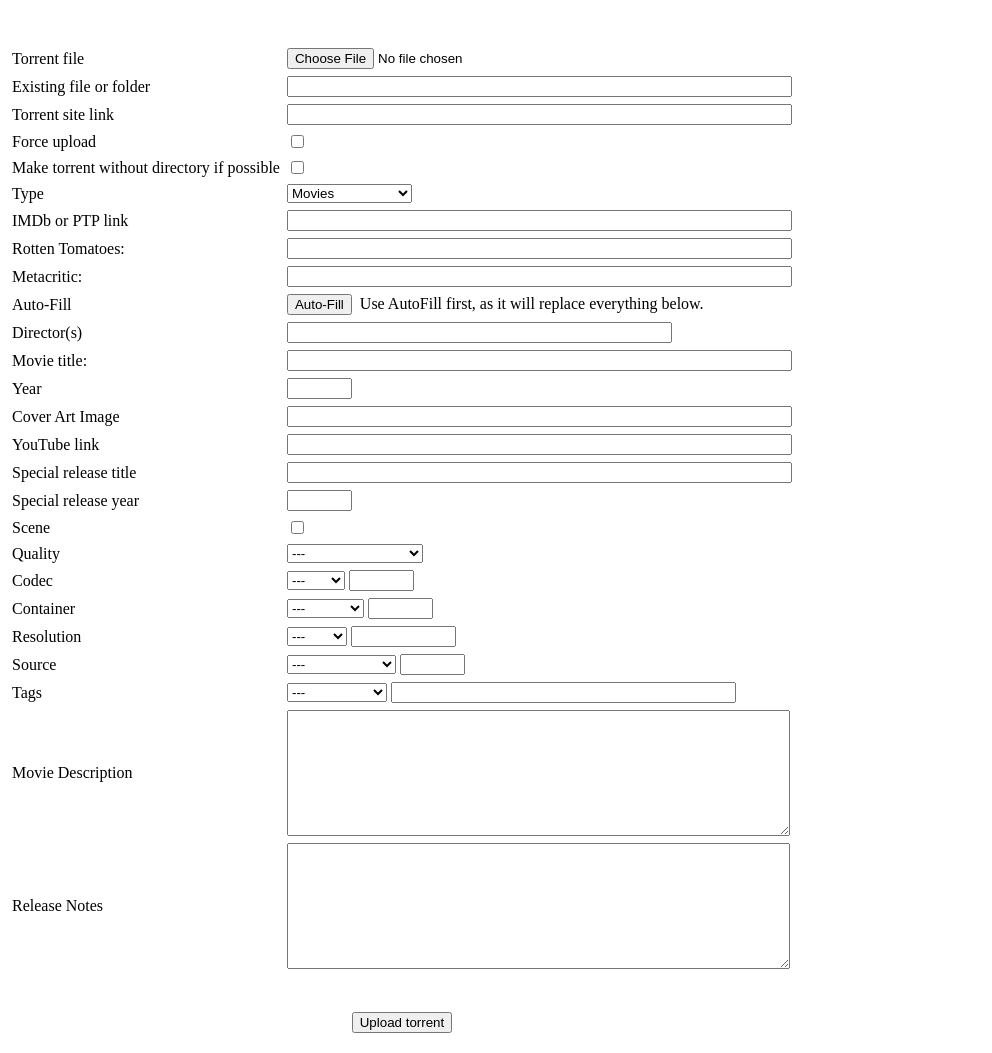
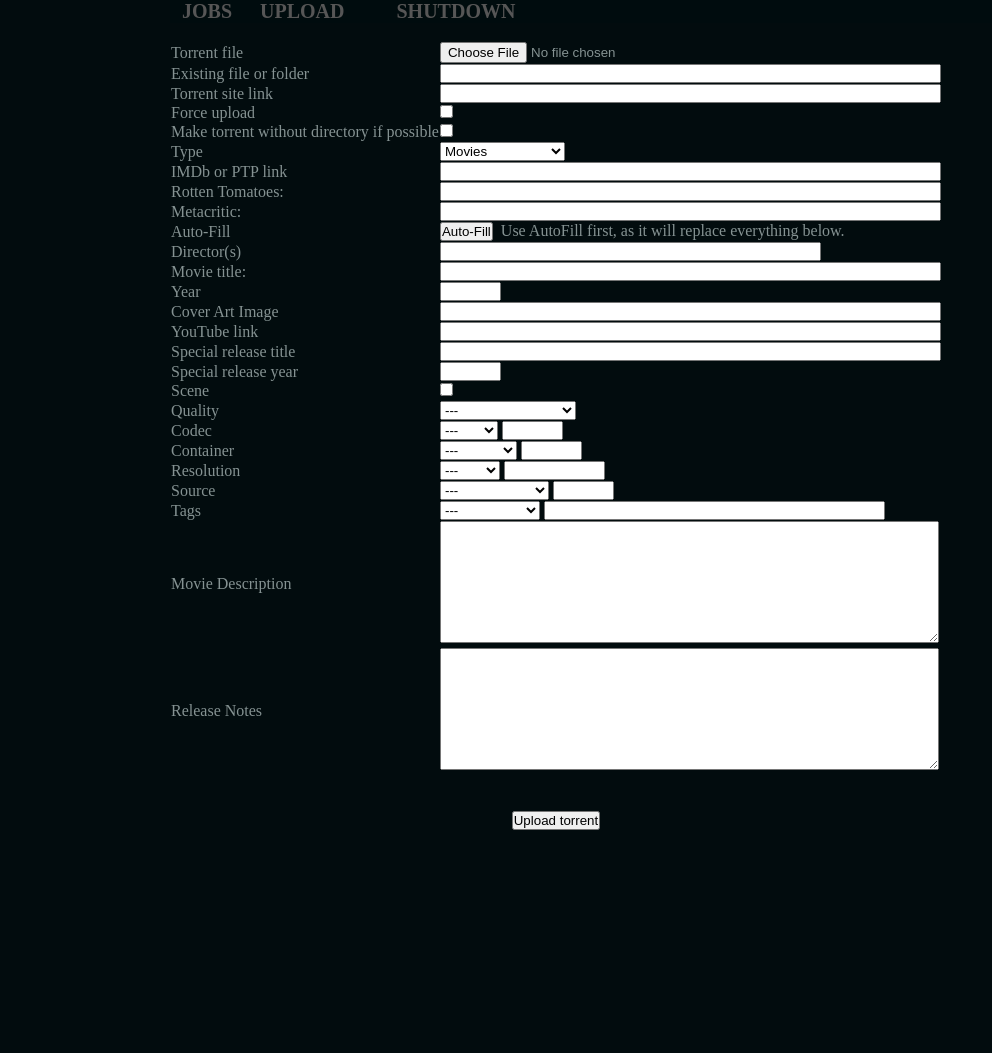
Before and after one commit to TnS-hun/PtpUploader, a Flask app: template branches/WebUI/src/PtpUploader/WebServer/templates/upload.html in a window 1280 px wide. Shown: the whole page, without its empty margins (0-992 px from the left). After the commit the page ends 830 px from the top, so only its background shows below. Run offline with Flask 2, Linux system fonts and the light colour scheme; the template is opened without the code that fills it, so the values that code supplies are empty; some libraries are stand-ins or nearby versions.

Commit message:
[added] Some styling.

```diff
--- /dev/null
+++ b/branches/WebUI/src/PtpUploader/WebServer/static/style.css
@@ -0,0 +1,76 @@
+*
+{
+	margin: 0;
+	padding: 0;
+}
+
+a, a:visited
+{
+	color: #859292;
+	text-decoration: none;
+}
+
+body
+{
+	color: #859292;
+	background-color: #020C0E;
+
+	margin: 0 auto;
+	width: 940px;
+}
+
+/* Tell the browser to render HTML 5 elements as block */
+header, section, nav
+{
+	display: block;
+}
+
+nav
+{
+	background-color: #000C0E;
+}
+
+nav ul li
+{
+	display: inline;
+}
+
+nav ul li a,
+nav ul li a:visited
+{
+	color:#565656;
+	font-size:1.25em;
+	font-weight:bold;
+	margin:5px 2px;
+	padding:7px 10px 4px;
+	text-transform:uppercase;
+}
+
+nav ul li a:hover
+{
+	background-color:#f0f0f0;
+}
+
+span.title, span.title a
+{
+	color: white;
+	font-weight: bold;
+}
+
+table.jobs th
+{
+	background-color: #0F2127;
+	text-align: center;
+	border-bottom: 5px solid #0F2127;
+}
+
+table.jobs tr
+{
+}
+
+table.jobs td
+{
+	border-bottom: 1px solid #151D1F;
+	padding-top: 5px;
+	padding-bottom: 5px;
+}
--- a/branches/WebUI/src/PtpUploader/WebServer/templates/layout.html
+++ b/branches/WebUI/src/PtpUploader/WebServer/templates/layout.html
@@ -1,18 +1,23 @@
 <!doctype html>
 <html>
 	<head>
-		{% block head %}
-		{% endblock %}
+		<link rel="stylesheet" type="text/css" href="{{ url_for( "static", filename = "style.css" ) }}">
 	</head>
-
 	<body>
-		<script type=text/javascript src="http://ajax.googleapis.com/ajax/libs/jquery/1.4.2/jquery.min.js"></script>
-		<script type=text/javascript>
-			var $SCRIPT_ROOT = {{ request.script_root|tojson|safe }};
-		</script>
-
-		<div id="body">
-			{% block body %}{% endblock %}
-		</div>
+		<section>
+			<header>
+				<nav>
+					<ul>
+						<li><a href="{{ url_for( "index" ) }}">Jobs</a></li>
+						<li><a href="{{ url_for( "upload" ) }}">Upload</a></li>
+						<li><a href="#"></a></li>
+						<li class="shutdown"><a href="{{ url_for( "quit" ) }}">Shutdown</a></li>
+					</ul>
+				</nav>
+			</header>
+			<section>
+				{% block body %}{% endblock %}
+			</section>
+		</section>
 	</body>
 </html>
--- a/branches/WebUI/src/PtpUploader/WebServer/templates/upload.html
+++ b/branches/WebUI/src/PtpUploader/WebServer/templates/upload.html
@@ -4,7 +4,6 @@
 {% endblock %}
 
 {% block body %}
-
 <form action="" enctype="multipart/form-data" method="post" id="upload_table">
 	<table class="border" border="0" cellpadding="3" cellspacing="1">
 		<tbody>
@@ -46,5 +45,4 @@
 		</tbody>
 	</table>
 </form>
-
 {% endblock %}
```
Also changed, not shown: branches/WebUI/src/PtpUploader/WebServer/templates/jobs.html (+23 -20 lines).
